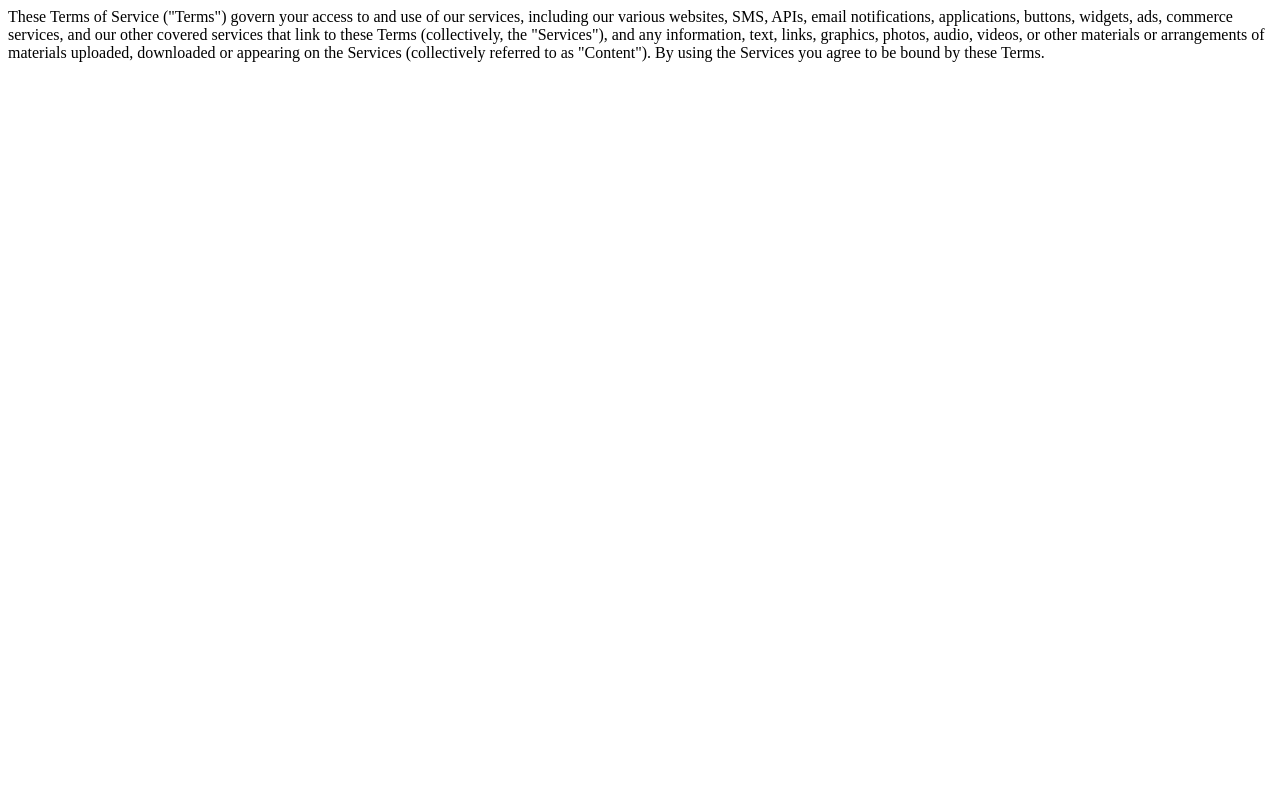
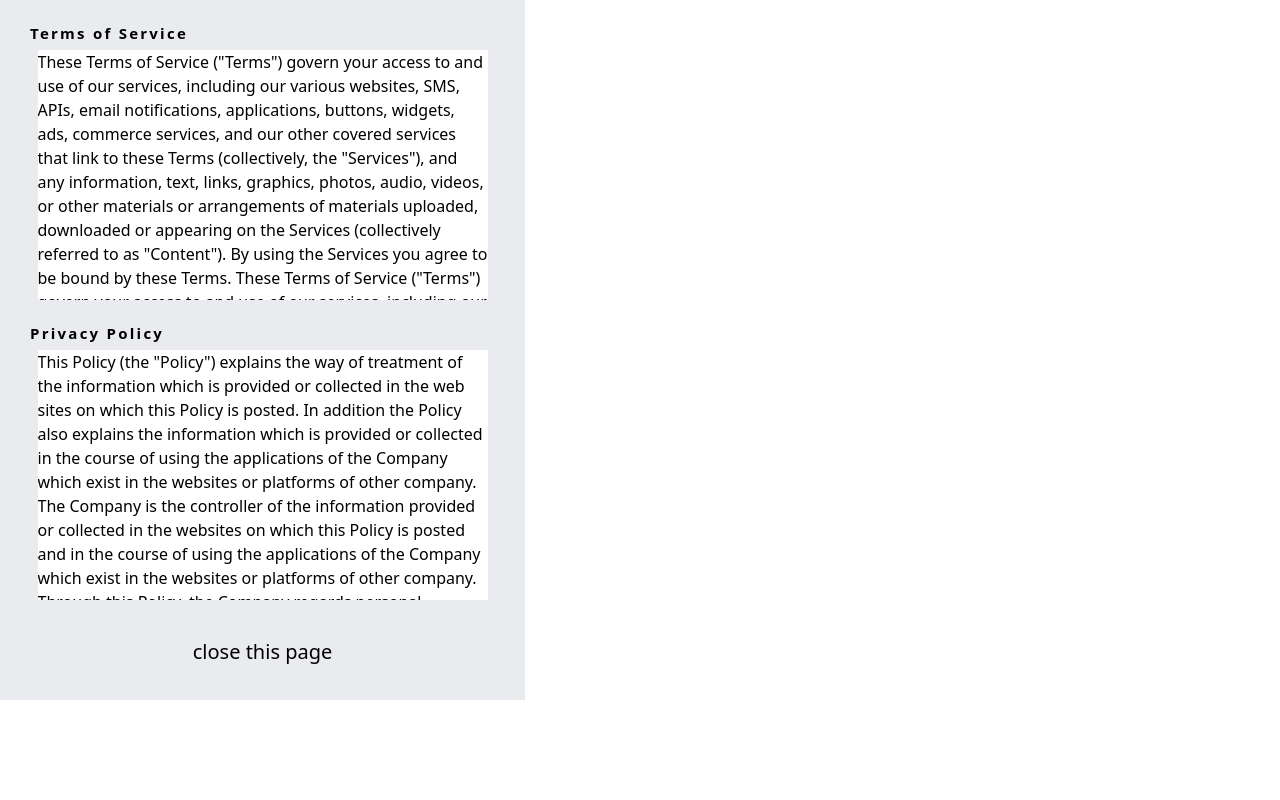
Before and after one commit to kimmandarin/FOIF-Find-Out-Illegal-Filming-, a Python web app: template src/main/resources/templates/termsofservice.html in a window 1280 px wide. Run offline with Jinja, Linux system fonts and the light colour scheme; the template is opened without the code that fills it, so the values that code supplies are empty.

Commit message:
privacy_signup
merge privacy and term

```diff
--- a/src/main/resources/templates/termsofservice.html
+++ b/src/main/resources/templates/termsofservice.html
@@ -1,3 +1,60 @@
+<!DOCTYPE html>
+<html lagn="en" xmlns:th="http://www.thymeleaf.org" xmlns:layout="http://www.ultraq.net.nz/thymeleaf/layout">
+<head>
+    <!-- Bootstrap CSS -->
+    <link href="https://cdn.jsdelivr.net/npm/bootstrap@5.1.3/dist/css/bootstrap.min.css" rel="stylesheet" integrity="sha384-1BmE4kWBq78iYhFldvKuhfTAU6auU8tT94WrHftjDbrCEXSU1oBoqyl2QvZ6jIW3" crossorigin="anonymous">
+
+    <meta charset="UTF-8">
+    <meta http-equiv="X-UA-Compatible" content="IE=edge">
+    <meta name="viewport" content="width=device-width, initial-scale=1.0">
+    <title>termsofservice</title>
+
+    <style>
+        *{
+            list-style: none;
+            border-collapse: collapse;
+            margin: 0px;
+            padding: 0px;
+            color: black;
+        }
+
+        .block4{
+            width: 525px;
+            height: 700px;
+            background : rgb(233, 235, 238) 0%;
+        }
+
+        .term, .policy{
+            margin: auto;
+            background: #fff
+        }
+
+        h3{
+            padding-left: 30px;
+            font-size: 15px;
+            font-weight: bold;
+            letter-spacing: 0.15em;
+        }
+
+        h4{
+            padding-top: 40px;
+            font-size: 20px;
+            text-align: center;
+        }
+
+        h4:hover{
+            letter-spacing: 0.05em;
+            color: blue;
+        }
+
+
+    </style>
+</head>
+<body>
+    <div class="block4">
+<br>
+        <h3>Terms of Service</h3>
+        <div style="overflow:scroll; width: 450px; height:250px;" class="term">
             <div>
                 These Terms of Service ("Terms") govern your access to and use of our services,
                 including our various websites, SMS, APIs, email notifications, applications, buttons, widgets, ads,
@@ -6,4 +63,34 @@
                 text, links, graphics, photos, audio, videos, or other materials or arrangements of materials uploaded,
                 downloaded or appearing on the Services (collectively referred to as "Content"). By using the Services
                 you agree to be bound by these Terms.
+                These Terms of Service ("Terms") govern your access to and use of our services,
+                including our various websites, SMS, APIs, email notifications, applications, buttons, widgets, ads,
+                commerce services, and our other covered services that link to these
+                Terms (collectively, the "Services"), and any information,
+                text, links, graphics, photos, audio, videos, or other materials or arrangements of materials uploaded,
+                downloaded or appearing on the Services (collectively referred to as "Content"). By using the Services
+                you agree to be bound by these Terms.
             </div>
+        </div>
+<br>
+        <h3>Privacy Policy</h3>
+        <div style="overflow:scroll; width: 450px; height:250px;" class="policy">
+            <div>
+                This Policy (the "Policy") explains the way of treatment of the information which is provided or
+                collected in the web sites on which this Policy is posted. In addition the Policy also explains the
+                information which is provided or collected in the course of using the applications of the Company
+                which exist in the websites or platforms of other company.
+                The Company is the controller of the information provided or collected in the websites on which
+                this Policy is posted and in the course of using the applications of the Company which exist in the
+                websites or platforms of other company.
+                Through this Policy, the Company regards personal information of the users as important and
+                inform them of the purpose and method of Company's using the personal information provided
+                by the users and the measures taken by the Company for protection of those personal
+                information.
+                </div>
+        </div>
+            <h4 onClick="window.close()">close this page</h4>
+    </div>
+
+</body>
+</html>
```
Also changed, not shown: src/main/resources/templates/privacypolicy.html (deleted, +0 -13 lines), src/main/resources/templates/sign_up.html (+2 -5 lines). Lines whose indentation alone changed are shown as unchanged.
